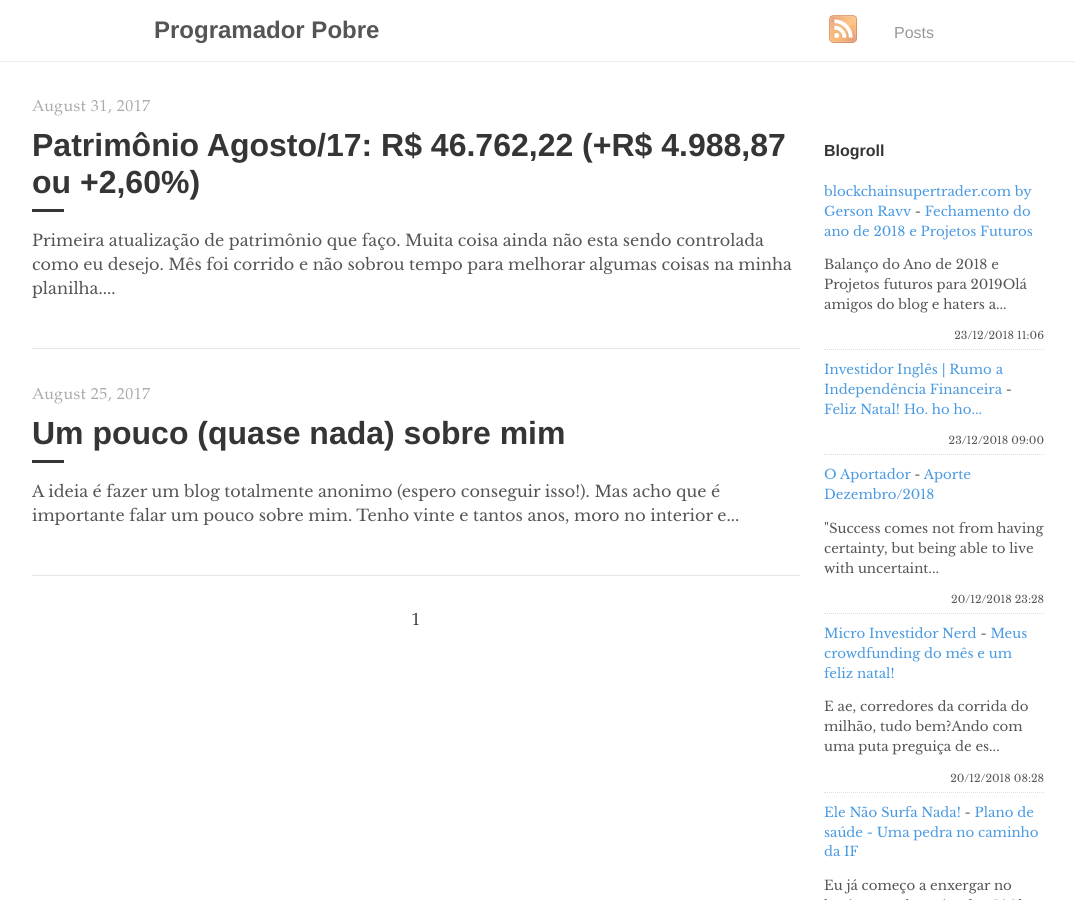
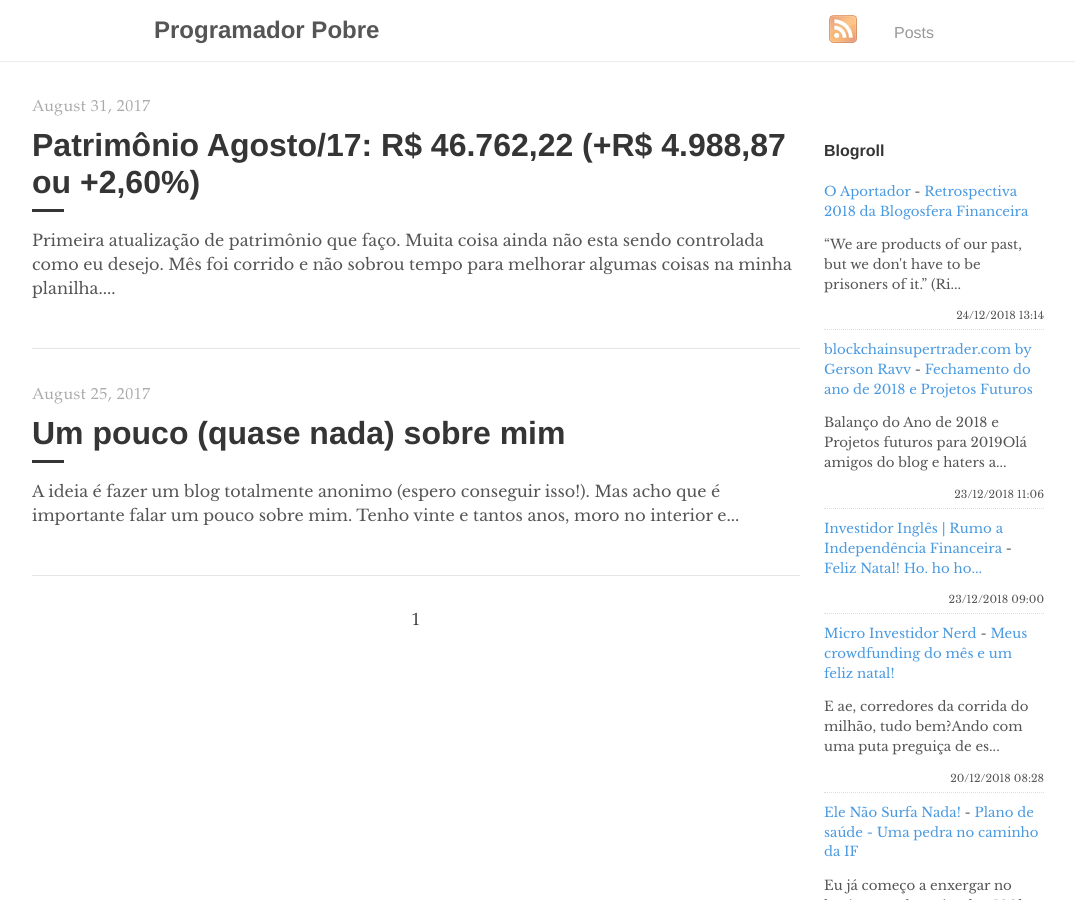
Before and after one commit to programadorpobre/programadorpobre.github.io, a Jekyll site: the page built from index.html, in a window 1280 px wide and 900 px high. Shown: the whole window, without its empty margins (96-1171 px from the left). Built offline with Jekyll 4.4.1, drawn with Linux system fonts in a browser that asks for light colours; the list of posts is cut into pages by our own code; comment, search, counter and statistics services are not loaded.

Commit message:
[ci skip] travis #506

```diff
--- a/_includes/feed-entries.html
+++ b/_includes/feed-entries.html
@@ -1,3 +1,8 @@
+<div class="feed-entry">
+    <a class="feed-entry-site-name" href="https://oaportadorfinanceiro.blogspot.com/">O Aportador</a> - <a class="feed-entry-title" href="https://oaportadorfinanceiro.blogspot.com/2018/12/retrospectiva-2018-da-blogosfera.html">Retrospectiva 2018 da Blogosfera Financeira</a>
+    <p class="feed-entry-summary">“We are products of our past, but we don't have to be prisoners of it.”&nbsp;(Ri...</p>
+    <time datetime="2018-12-24T13:14:00.000-02:00">24/12/2018 13:14</time>
+</div>
 <div class="feed-entry">
     <a class="feed-entry-site-name" href="http://www.blockchainsupertrader.com/">blockchainsupertrader.com by Gerson Ravv</a> - <a class="feed-entry-title" href="http://www.blockchainsupertrader.com/2018/12/fechamento-do-ano-de-2018-e-projetos.html">Fechamento do ano de 2018 e Projetos Futuros</a>
     <p class="feed-entry-summary">Balanço do Ano de 2018 e Projetos futuros para 2019Olá amigos do blog e haters a...</p>
@@ -7,11 +12,6 @@
     <a class="feed-entry-site-name" href="https://www.investidoringles.com/">Investidor Inglês | Rumo a Independência Financeira</a> - <a class="feed-entry-title" href="https://www.investidoringles.com/2018/12/feliz-natal-2018.html">Feliz Natal! Ho. ho ho...</a>
     <p class="feed-entry-summary"></p>
     <time datetime="2018-12-23T09:00:00.000-02:00">23/12/2018 09:00</time>
-</div>
-<div class="feed-entry">
-    <a class="feed-entry-site-name" href="https://oaportadorfinanceiro.blogspot.com/">O Aportador</a> - <a class="feed-entry-title" href="https://oaportadorfinanceiro.blogspot.com/2018/12/aporte-dezembro2018.html">Aporte Dezembro/2018</a>
-    <p class="feed-entry-summary">"Success comes not from having certainty, but being able to live with uncertaint...</p>
-    <time datetime="2018-12-20T23:28:00.001-02:00">20/12/2018 23:28</time>
 </div>
 <div class="feed-entry">
     <a class="feed-entry-site-name" href="https://microinvestidornerd.blogspot.com/">Micro Investidor Nerd</a> - <a class="feed-entry-title" href="https://microinvestidornerd.blogspot.com/2018/12/garra-animal-adagio-afonsinho.html">Meus crowdfunding do mês e um feliz natal!</a>
```
